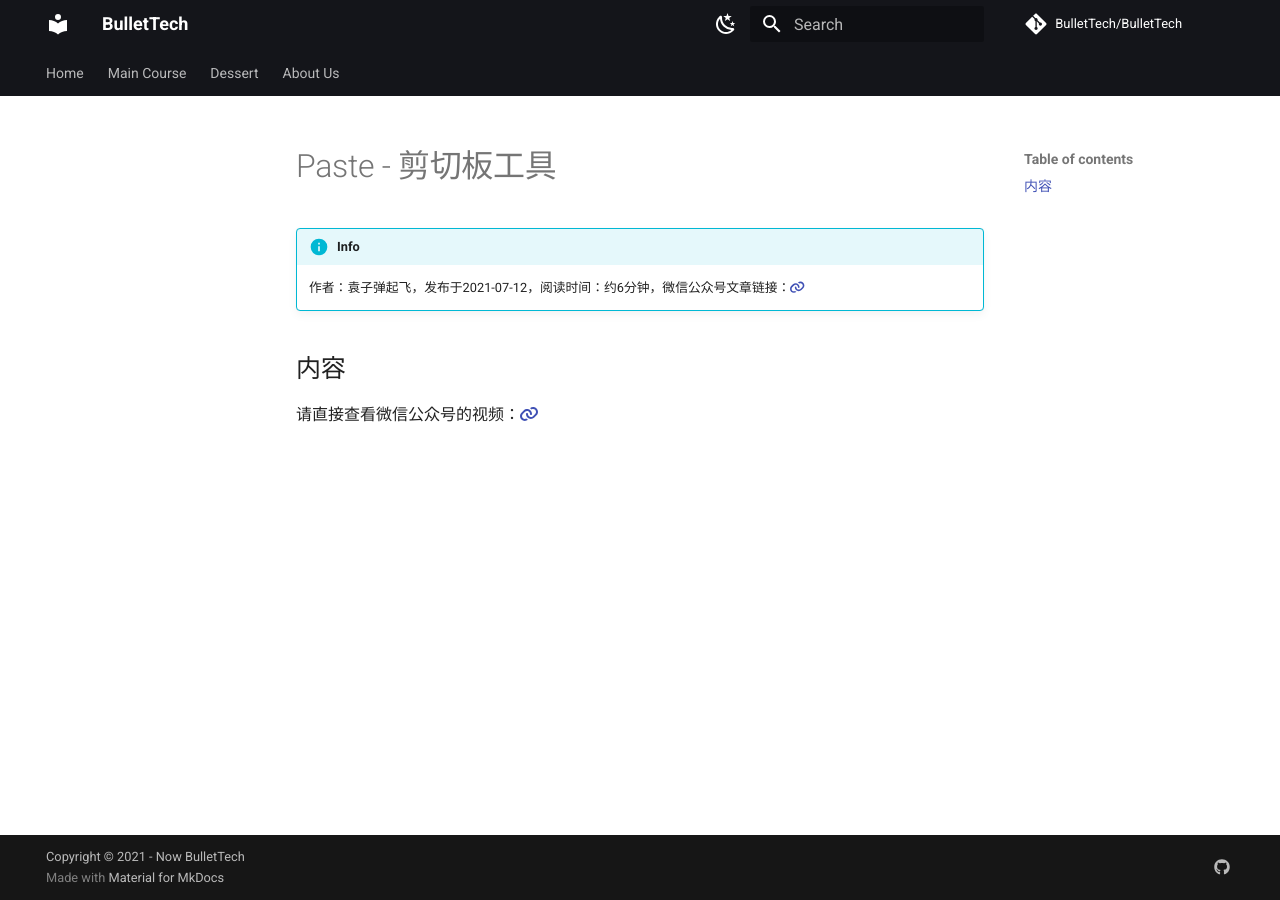
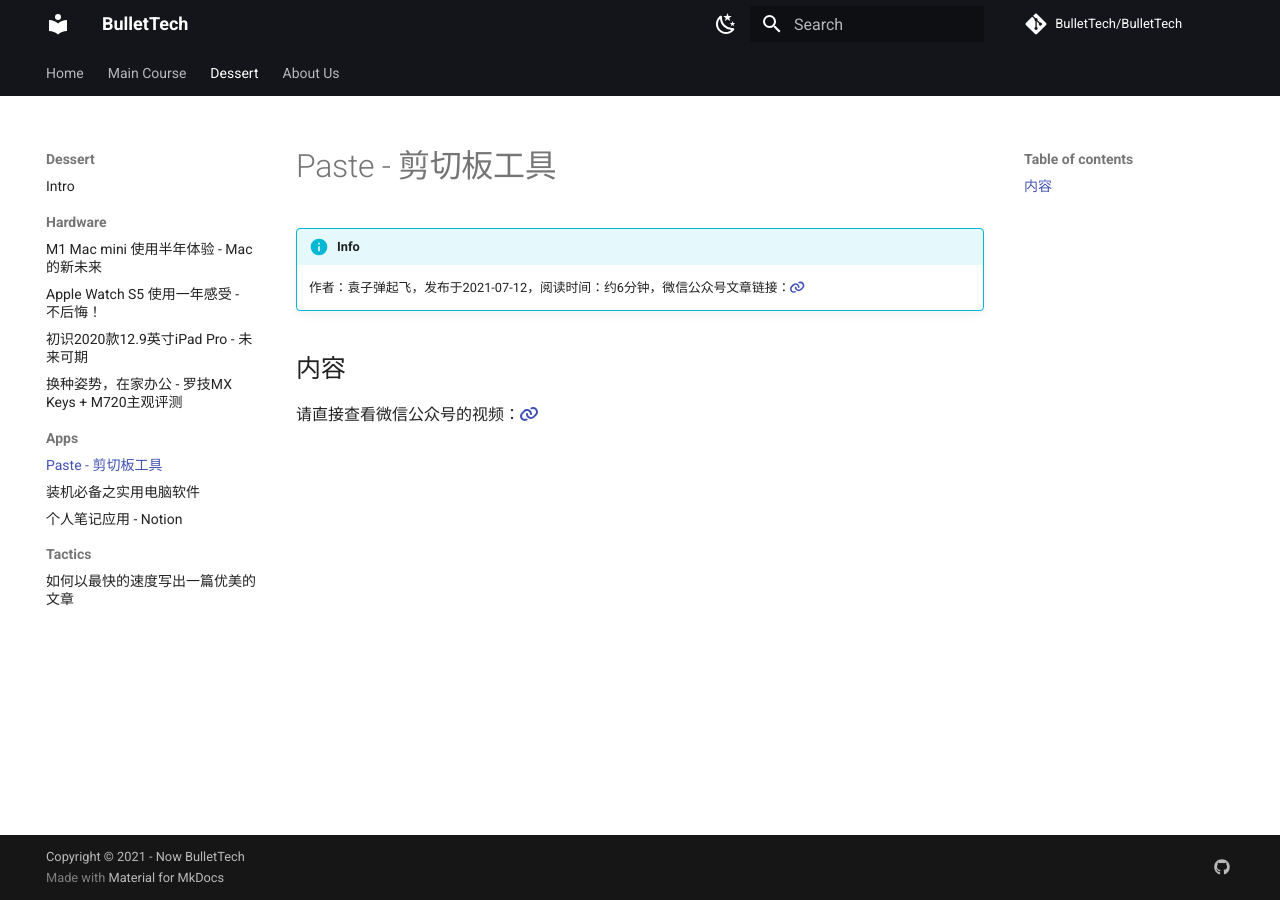
Before and after one commit to BulletTech/BulletTech, an MkDocs documentation site: the page built from docs/Dessert/Apps/2021-07-12-Paste.md, in a window 1280 px wide. Built offline with MkDocs 1.6.1 and Material for MkDocs 9.7.7, drawn with Linux system fonts in a browser that asks for light colours; comment, search, counter and statistics services are not loaded.

Commit message:
Add Paste - 剪切板工具

```diff
--- a/mkdocs.yml
+++ b/mkdocs.yml
@@ -33,6 +33,7 @@
         - 初识2020款12.9英寸iPad Pro - 未来可期: Dessert/Hardware/2020-04-05-iPad-Pro.md
         - 换种姿势，在家办公 - 罗技MX Keys + M720主观评测: Dessert/Hardware/2020-03-14-MX-Keys.md
     - Apps:
+        - Paste - 剪切板工具: Dessert/Apps/2021-07-12-Paste.md
         - 装机必备之实用电脑软件: Dessert/Apps/2021-06-15-Hotapps.md
         - 个人笔记应用 - Notion: Dessert/Apps/2021-06-06-Notion.md
     - Tactics:
```
